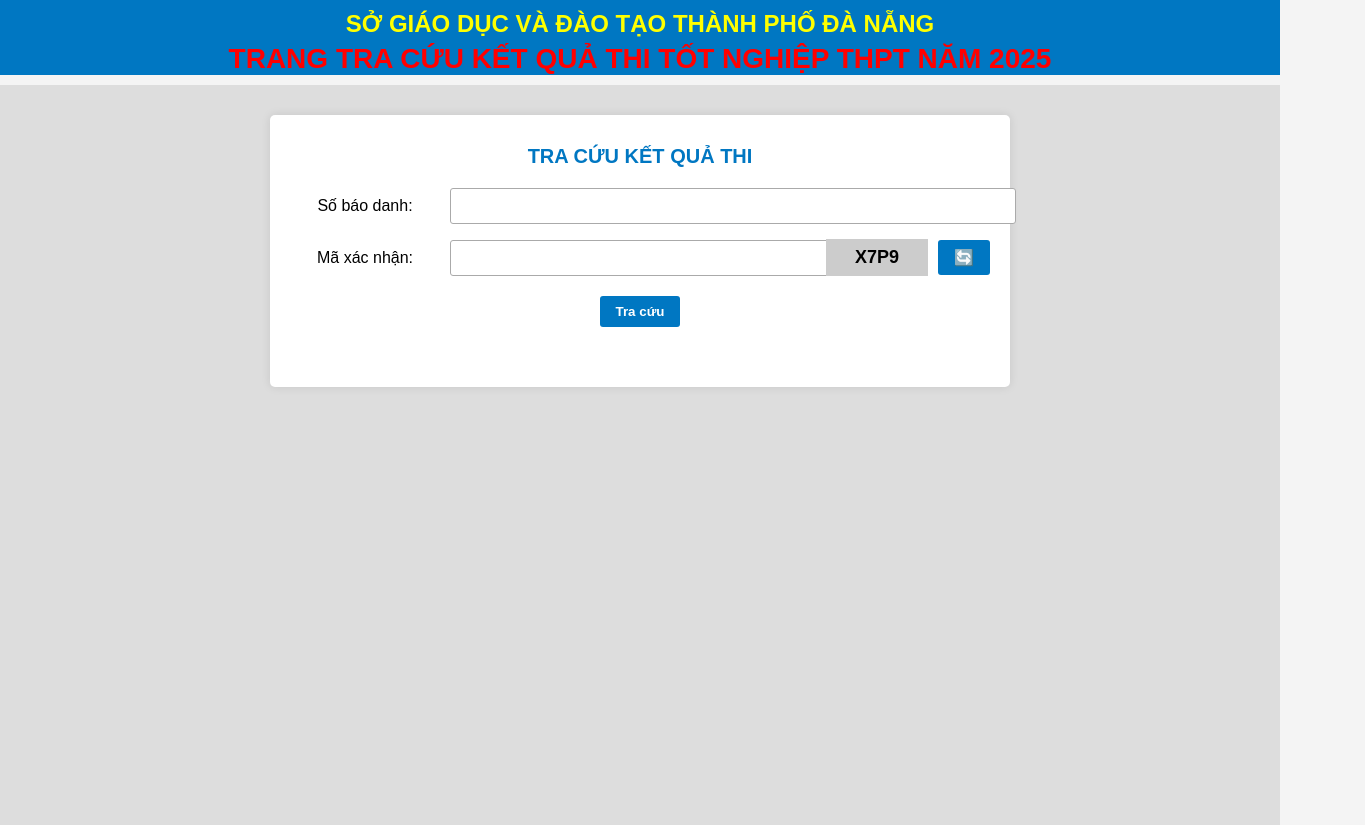
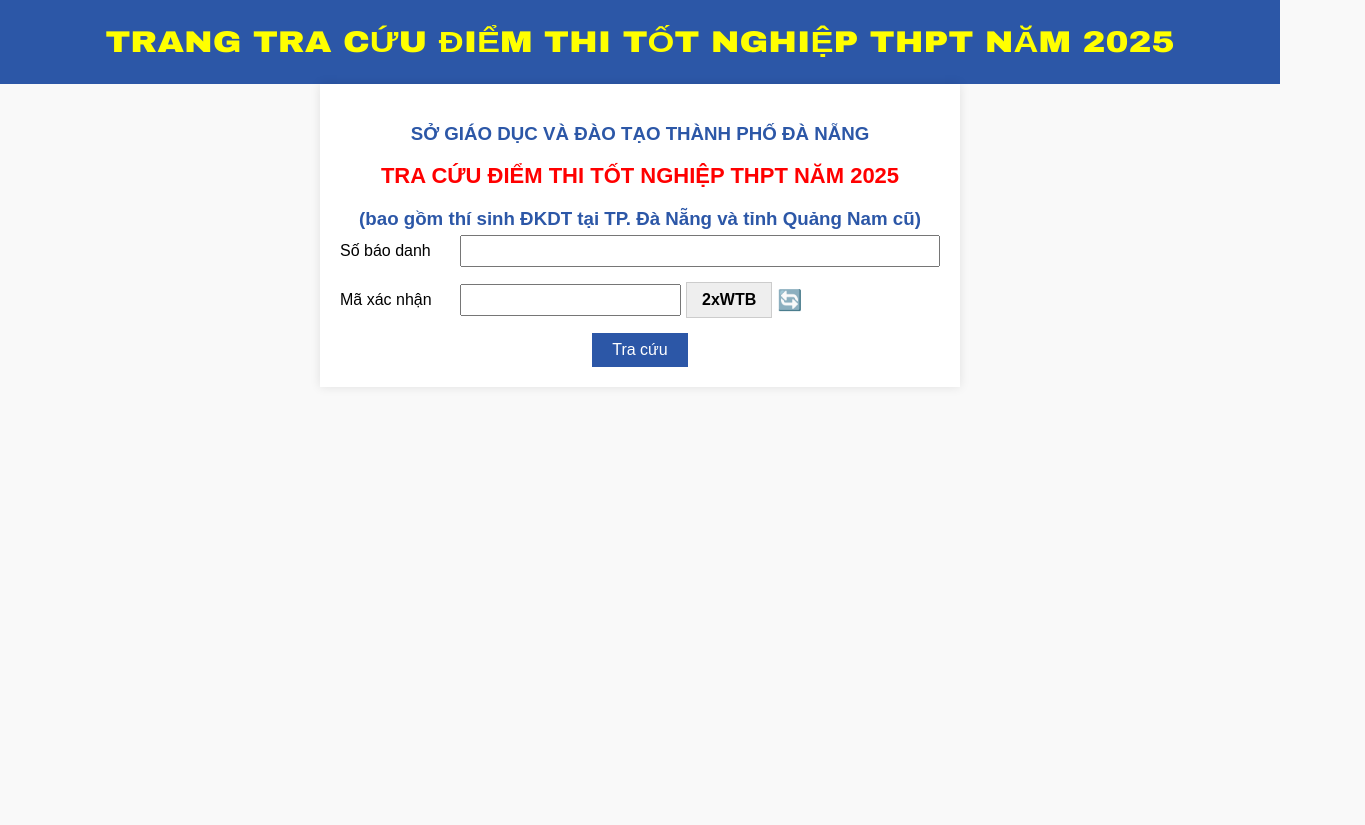
Before and after one commit to nddk1511/ttra-cuu-diem-THPT-2025, a plain HTML site: page index.html in a window 1280 px wide. Shown: the whole page, 1365 px wide, since content can reach past the window. After the commit the page ends 800 px from the top, so only its background shows below. Drawn offline with Linux system fonts and the light colour scheme.

Commit message:
Update index.html

```diff
--- a/index.html
+++ b/index.html
@@ -3,151 +3,175 @@
 <html lang="vi">
 <head>
   <meta charset="UTF-8">
-  <title>Tra cứu điểm thi</title>
+  <title>Tra cứu điểm thi 2025</title>
   <style>
     body {
+      font-family: Arial, sans-serif;
       margin: 0;
-      font-family: Arial, sans-serif;
-      background-color: #f4f4f4;
-    }
-    .header {
-      background-color: #0077c2;
-      color: yellow;
-      text-align: center;
-      padding-top: 10px;
-    }
-    .header h2 {
-      font-size: 24px;
-      margin: 0;
-      font-weight: bold;
-    }
-    .header h1 {
-      font-size: 28px;
-      margin: 5px 0 10px;
-      color: red;
-    }
-    .content-wrapper {
-      background-color: #ddd;
-      padding: 30px 0;
-      min-height: calc(100vh - 120px);
-    }
-    .content {
-      background-color: white;
-      max-width: 700px;
-      margin: auto;
-      padding: 30px 20px;
-      border-radius: 5px;
-      text-align: center;
-      box-shadow: 0 0 10px rgba(0,0,0,0.1);
-    }
-    .title-green {
-      color: #0077c2;
-      font-weight: bold;
-      font-size: 20px;
-      margin-bottom: 20px;
+      background-color: #f9f9f9;
     }
 
-    .form-grid {
-      display: grid;
-      grid-template-columns: 150px 1fr;
-      align-items: center;
-      gap: 10px;
-      margin: 15px 0;
-    }
-
-    input[type="text"] {
-      padding: 8px 12px;
-      font-size: 16px;
-      width: 100%;
-      border: 1px solid #aaa;
-      border-radius: 3px;
-    }
-
-    .captcha-row {
-      display: grid;
-      grid-template-columns: 150px 1fr auto auto;
-      align-items: center;
-      gap: 10px;
-    }
-
-    .captcha-img {
-      background-color: #ccc;
-      padding: 8px 16px;
-      font-weight: bold;
-      font-size: 18px;
-      min-width: 70px;
+    .header {
+      background-color: #2c57a7;
+      padding: 25px 10px;
       text-align: center;
     }
 
-    button, .refresh-btn {
-      padding: 8px 16px;
-      background-color: #0077c2;
+    .header h1 {
+      color: yellow;
+      font-size: 30px;
+      font-family: 'Arial Black', sans-serif;
+      font-weight: bolder;
+      transform: scaleX(1.15);
+      margin: 0;
+    }
+
+    .container {
+      background-color: white;
+      padding: 20px;
+      max-width: 600px;
+      margin: auto;
+      box-shadow: 0 0 10px rgba(0,0,0,0.1);
+    }
+
+    h2 {
+      color: red;
+      text-align: center;
+      font-size: 22px;
+    }
+
+    h3 {
+      color: #2c57a7;
+      text-align: center;
+      margin-bottom: 5px;
+    }
+
+    .form-group {
+      display: flex;
+      align-items: center;
+      margin-bottom: 15px;
+    }
+
+    .form-group label {
+      width: 120px;
+    }
+
+    .form-group input[type="text"] {
+      flex: 1;
+      padding: 5px;
+      font-size: 16px;
+    }
+
+    .captcha-box {
+      display: flex;
+      align-items: center;
+      gap: 5px;
+    }
+
+    .captcha {
+      background-color: #eee;
+      padding: 8px 15px;
+      font-weight: bold;
+      font-size: 16px;
+      border: 1px solid #ccc;
+    }
+
+    .refresh {
+      cursor: pointer;
+      font-size: 20px;
+    }
+
+    .button {
+      text-align: center;
+      margin-top: 15px;
+    }
+
+    button {
+      padding: 8px 20px;
+      font-size: 16px;
+      background-color: #2c57a7;
       color: white;
       border: none;
-      font-weight: bold;
       cursor: pointer;
-      border-radius: 3px;
     }
 
     .result {
-      margin-top: 30px;
-      font-size: 18px;
-      font-weight: bold;
+      margin-top: 20px;
     }
-    .score-row {
-      margin-top: 10px;
-      font-size: 18px;
+
+    .scores {
+      display: flex;
+      gap: 20px;
+      flex-wrap: wrap;
+      margin-top: 5px;
+    }
+
+    .scores div {
+      min-width: 100px;
+    }
+
+    .note {
+      margin-top: 15px;
+      font-style: italic;
+      font-size: 14px;
+    }
+
+    .hidden {
+      display: none;
     }
   </style>
 </head>
 <body>
   <div class="header">
-    <h2>SỞ GIÁO DỤC VÀ ĐÀO TẠO THÀNH PHỐ ĐÀ NẴNG</h2>
-    <h1>TRANG TRA CỨU KẾT QUẢ THI TỐT NGHIỆP THPT NĂM 2025</h1>
+    <h1>TRANG TRA CỨU ĐIỂM THI TỐT NGHIỆP THPT NĂM 2025</h1>
   </div>
-  <div class="content-wrapper">
-    <div class="content">
-      <div class="title-green">TRA CỨU KẾT QUẢ THI</div>
 
-      <div class="form-grid">
-        <label for="sbd">Số báo danh:</label>
-        <input type="text" id="sbd">
+  <div class="container">
+    <h3>SỞ GIÁO DỤC VÀ ĐÀO TẠO THÀNH PHỐ ĐÀ NẴNG</h3>
+    <h2>TRA CỨU ĐIỂM THI TỐT NGHIỆP THPT NĂM 2025</h2>
+    <h3>(bao gồm thí sinh ĐKDT tại TP. Đà Nẵng và tỉnh Quảng Nam cũ)</h3>
+
+    <div class="form-group">
+      <label for="sbd">Số báo danh</label>
+      <input type="text" id="sbd">
+    </div>
+
+    <div class="form-group">
+      <label for="captcha">Mã xác nhận</label>
+      <div class="captcha-box">
+        <input type="text" id="captcha" maxlength="6">
+        <div class="captcha">2xWTB</div>
+        <div class="refresh" onclick="alert('Mã xác nhận cố định là 2xWTB')">🔄</div>
       </div>
+    </div>
 
-      <div class="captcha-row">
-        <label for="captcha-input">Mã xác nhận:</label>
-        <input type="text" id="captcha-input">
-        <div class="captcha-img" id="captcha">X7P9</div>
-        <div class="refresh-btn" onclick="refreshCaptcha()">🔄</div>
+    <div class="button">
+      <button onclick="traCuu()">Tra cứu</button>
+    </div>
+
+    <div id="result" class="result hidden">
+      <div><strong>Họ và tên:</strong> Nguyễn Đình Đăng Khoa</div>
+      <div class="scores">
+        <div><strong>Toán:</strong> 6,35</div>
+        <div><strong>Ngữ văn:</strong> 5</div>
+        <div><strong>Vật lí:</strong> 8,5</div>
+        <div><strong>Hóa học:</strong> 8,5</div>
       </div>
-
-      <div style="margin-top: 20px;">
-        <button onclick="traCuu()">Tra cứu</button>
-      </div>
-
-      <div class="result" id="result"></div>
+      <div class="note">Ghi chú: Dấu (*) thể hiện điểm thi sau phúc khảo</div>
     </div>
   </div>
 
   <script>
-    function refreshCaptcha() {
-      const random = Math.random().toString(36).substring(2, 6).toUpperCase();
-      document.getElementById('captcha').textContent = random;
-    }
-
     function traCuu() {
       const sbd = document.getElementById('sbd').value.trim();
-      const captcha = document.getElementById('captcha-input').value.trim();
-      const realCaptcha = document.getElementById('captcha').textContent.trim();
+      const captcha = document.getElementById('captcha').value.trim();
       const resultDiv = document.getElementById('result');
 
-      if (sbd === '34001564' && captcha === realCaptcha) {
-        resultDiv.innerHTML = `
-          <div>Họ và tên: Nguyễn Đình Đăng Khoa</div>
-          <div class="score-row">Toán: 6,35 | Văn: 5 | Lý: 8,5 | Hóa: 8,5</div>
-        `;
+      if (sbd === '34001564' && captcha === '2xWTB') {
+        resultDiv.classList.remove('hidden');
       } else {
-        resultDiv.innerHTML = "<div style='color:red;'>Số báo danh hoặc mã xác nhận không đúng!</div>";
+        alert("Số báo danh hoặc mã xác nhận không đúng!");
+        resultDiv.classList.add('hidden');
       }
     }
   </script>
```
